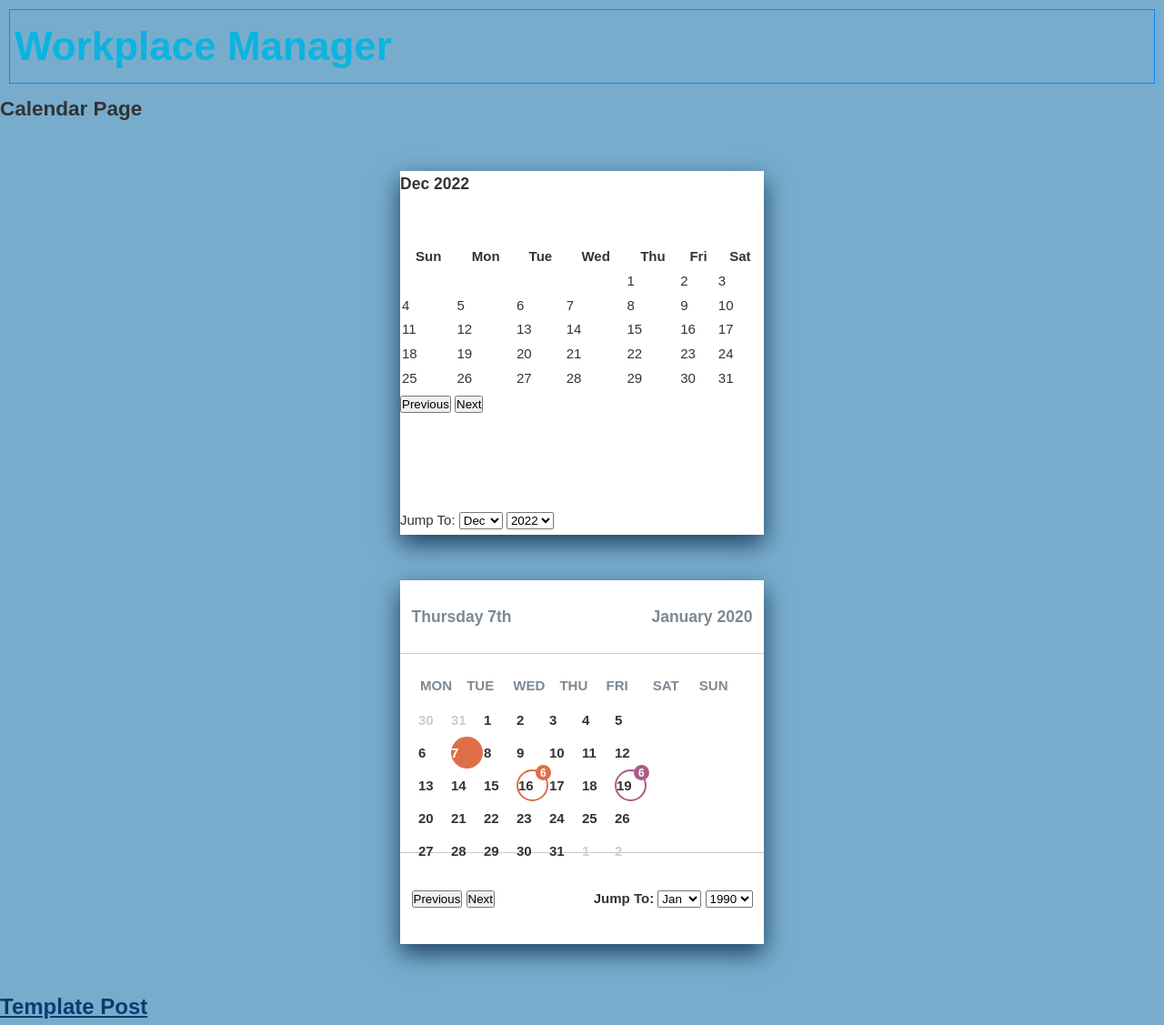
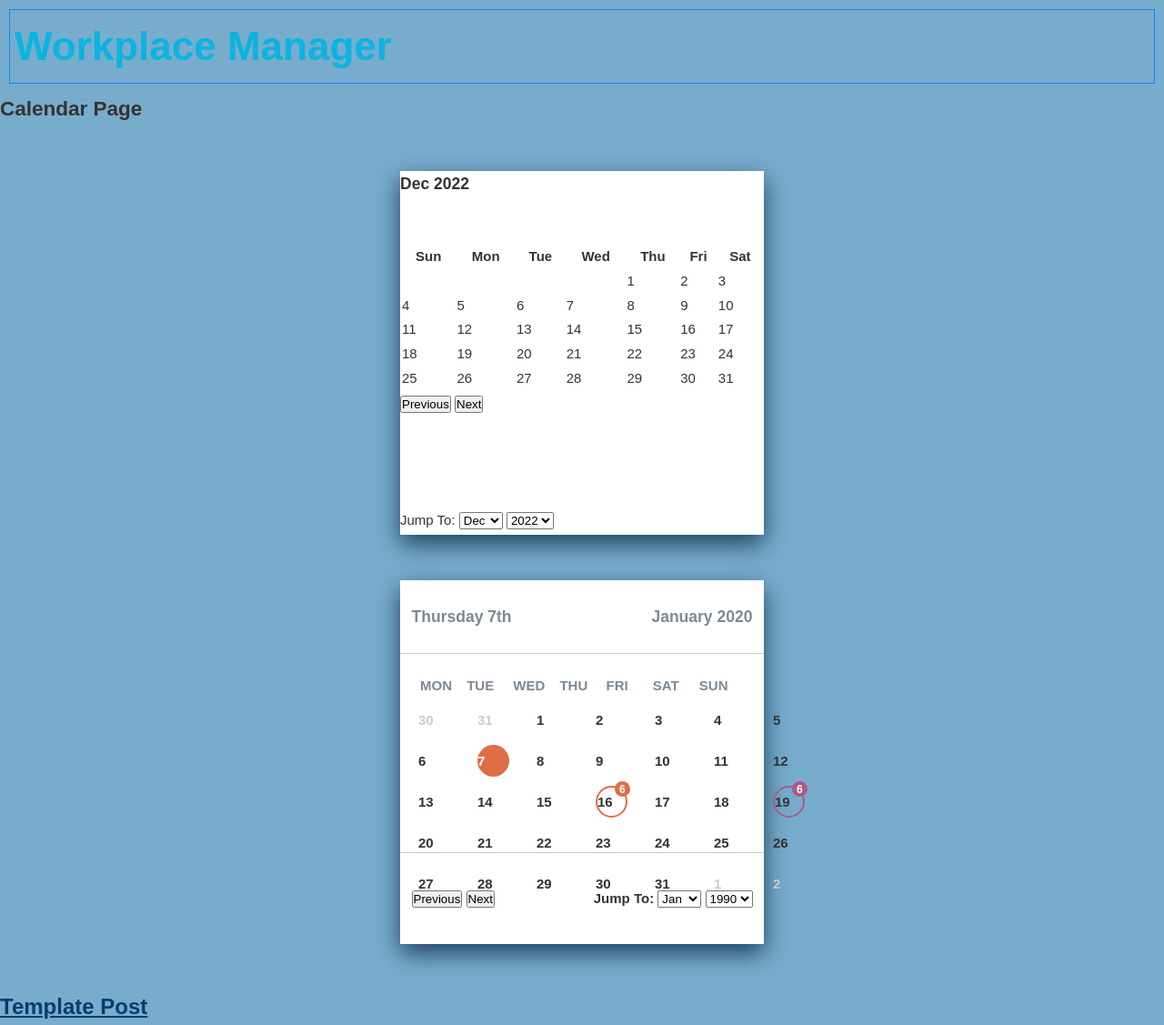
Before and after one commit to vic-mva2022/vic-mva2022.github.io, a Jekyll site: the page built from calendar.html, in a window 1280 px wide. Shown: the whole page at 91% size. Built offline with Jekyll 4.4.1, drawn with Linux system fonts in a browser that asks for light colours.

Commit message:
edit style sheet

```diff
--- a/assets/css/calendar_style.css
+++ b/assets/css/calendar_style.css
@@ -82,6 +82,7 @@ ul {
             text-align: center;
             width:3.5rem;
             height: 3.5rem;
+            grid-gap: 10px 30px;
             place-items: center;
             font-weight: bold;
             position: relative;
```
